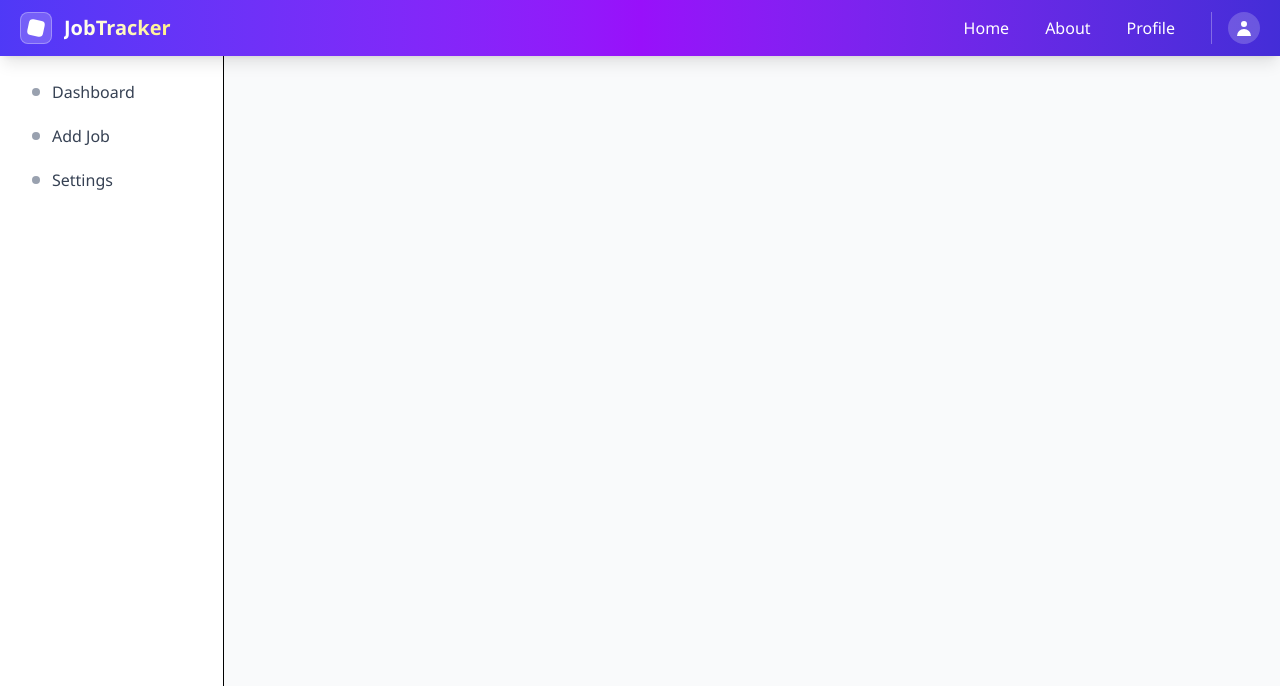
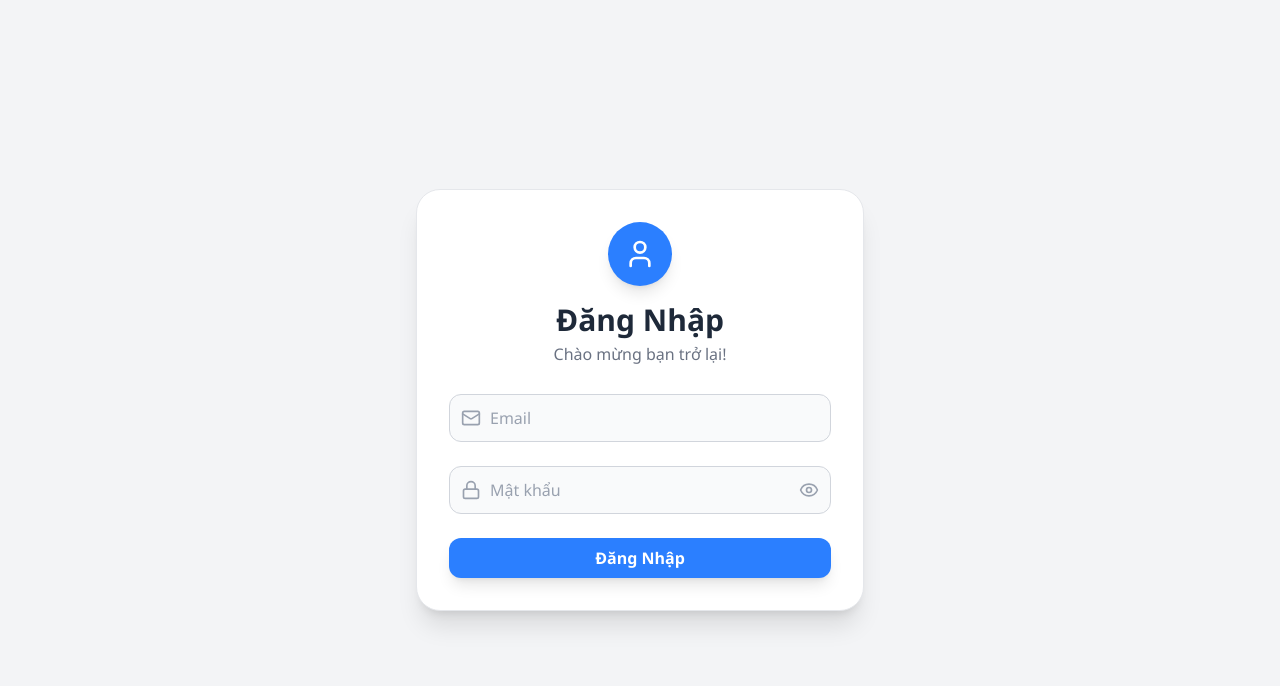
Before and after one commit to PhamTranDUc/LG_React, a React (Vite) app in the folder my-app/: page /login in a window 1280 px wide. Shown: the top 686 px of the page. Built offline with nearby package versions, Linux system fonts and the light colour scheme.

Commit message:
Build LoginPage and slice to store state

```diff
--- a/my-app/src/App.jsx
+++ b/my-app/src/App.jsx
@@ -1,17 +1,33 @@
-import { Routes, Route } from 'react-router-dom';
+import { Routes, Route, Navigate } from 'react-router-dom';
 import MainLayout from './layouts/MainLayout';
 import DashboardPage from './pages/DashboardPage';
 import AddJobPage from './pages/AddJobPage';
+import LoginPage from './pages/LoginPage';
+import { useSelector } from 'react-redux';
 
 function App() {
+  const isLoggedIn = useSelector((state) => state.auth.isLoggedIn);
+
   return (
+    <Routes>
+      <Route path="/login" element={<LoginPage />} />
+      <Route
+        path="/*"
+        element={
+          isLoggedIn ? (
             <MainLayout>
               <Routes>
                 <Route path="/" element={<DashboardPage />} />
+                <Route path="/dashboard" element={<DashboardPage />} />
                 <Route path="/add-job" element={<AddJobPage />} />
-        <Route path="/dashboard" element={<DashboardPage />} />
               </Routes>
             </MainLayout>
+          ) : (
+            <Navigate to="/login" />
+          )
+        }
+      />
+    </Routes>
   );
 }
 
--- /dev/null
+++ b/my-app/src/pages/LoginPage.jsx
@@ -0,0 +1,99 @@
+// src/pages/LoginPage.jsx
+import React, { useState } from 'react';
+import { Eye, EyeOff, Mail, Lock, User } from 'lucide-react';
+import { useDispatch } from 'react-redux';
+import { loginSuccess } from '../store/slice/authSlice';
+import { useNavigate } from 'react-router-dom';
+
+export default function LoginPage() {
+  const [showPassword, setShowPassword] = useState(false);
+  const [formData, setFormData] = useState({
+    email: '',
+    password: '',
+    name: '',
+  });
+
+  const dispatch = useDispatch();
+  const navigate = useNavigate();
+
+  const handleInputChange = (e) => {
+    setFormData({
+      ...formData,
+      [e.target.name]: e.target.value
+    });
+  };
+
+  const handleSubmit = () => {
+    if (!formData.email || !formData.password) {
+      alert('Vui lòng nhập đủ thông tin');
+      return;
+    }
+
+    const role = formData.email === 'admin@test.com' ? 'admin' : 'user';
+
+    dispatch(loginSuccess({ email: formData.email, role }));
+
+    alert(`Đăng nhập thành công! Role: ${role}`);
+    navigate('/dashboard');
+  };
+
+  return (
+    <div className="min-h-screen bg-gray-100 flex items-center justify-center p-4">
+      <div className="relative bg-white rounded-3xl p-8 w-full max-w-md shadow-xl border border-gray-200">
+        <div className="text-center mb-8">
+          <div className="mx-auto w-16 h-16 bg-blue-500 rounded-full flex items-center justify-center mb-4 shadow-lg">
+            <User className="w-8 h-8 text-white" />
+          </div>
+          <h2 className="text-3xl font-bold text-gray-800 mb-2">Đăng Nhập</h2>
+          <p className="text-gray-500">Chào mừng bạn trở lại!</p>
+        </div>
+
+        <div className="space-y-6">
+          <div className="relative">
+            <div className="absolute inset-y-0 left-0 pl-3 flex items-center pointer-events-none">
+              <Mail className="h-5 w-5 text-gray-400" />
+            </div>
+            <input
+              type="email"
+              name="email"
+              placeholder="Email"
+              value={formData.email}
+              onChange={handleInputChange}
+              className="w-full pl-10 pr-4 py-3 bg-gray-50 border border-gray-300 rounded-xl text-gray-800 placeholder-gray-400 focus:outline-none focus:ring-2 focus:ring-blue-400 focus:border-transparent transition-all duration-300"
+              required
+            />
+          </div>
+
+          <div className="relative">
+            <div className="absolute inset-y-0 left-0 pl-3 flex items-center pointer-events-none">
+              <Lock className="h-5 w-5 text-gray-400" />
+            </div>
+            <input
+              type={showPassword ? "text" : "password"}
+              name="password"
+              placeholder="Mật khẩu"
+              value={formData.password}
+              onChange={handleInputChange}
+              className="w-full pl-10 pr-12 py-3 bg-gray-50 border border-gray-300 rounded-xl text-gray-800 placeholder-gray-400 focus:outline-none focus:ring-2 focus:ring-blue-400 focus:border-transparent transition-all duration-300"
+              required
+            />
+            <button
+              type="button"
+              onClick={() => setShowPassword(!showPassword)}
+              className="absolute inset-y-0 right-0 pr-3 flex items-center text-gray-400 hover:text-gray-700 transition-colors"
+            >
+              {showPassword ? <EyeOff className="h-5 w-5" /> : <Eye className="h-5 w-5" />}
+            </button>
+          </div>
+        </div>
+
+        <button
+          onClick={handleSubmit}
+          className="w-full mt-6 bg-blue-500 text-white py-3 px-4 rounded-xl font-semibold hover:bg-blue-600 focus:outline-none focus:ring-2 focus:ring-blue-400 transform hover:scale-105 transition-all duration-300 shadow-lg"
+        >
+          Đăng Nhập
+        </button>
+      </div>
+    </div>
+  );
+}
--- /dev/null
+++ b/my-app/src/store/slice/authSlice.js
@@ -0,0 +1,29 @@
+// src/features/auth/authSlice.js
+import { createSlice } from '@reduxjs/toolkit';
+
+const initialState = {
+  isLoggedIn: false,
+  user: {
+    email: '',
+    role: '',
+  },
+};
+
+const authSlice = createSlice({
+  name: 'auth',
+  initialState,
+  reducers: {
+    loginSuccess: (state, action) => {
+      state.isLoggedIn = true;
+      state.user = action.payload;
+    },
+    logout: (state) => {
+      state.isLoggedIn = false;
+      state.user = { email: '', role: '' };
+    },
+  },
+});
+
+export const { loginSuccess, logout } = authSlice.actions;
+
+export default authSlice.reducer;
--- a/my-app/src/store/store.js
+++ b/my-app/src/store/store.js
@@ -1,8 +1,11 @@
 import { configureStore } from '@reduxjs/toolkit';
 import jobReducer from '../store/slice/jobSlice';
+import authReducer from '../store/slice/authSlice';
+
 
 export const store = configureStore({
   reducer: {
     job: jobReducer,
+    auth: authReducer,
   },
 });
```
Lines whose indentation alone changed are shown as unchanged.
